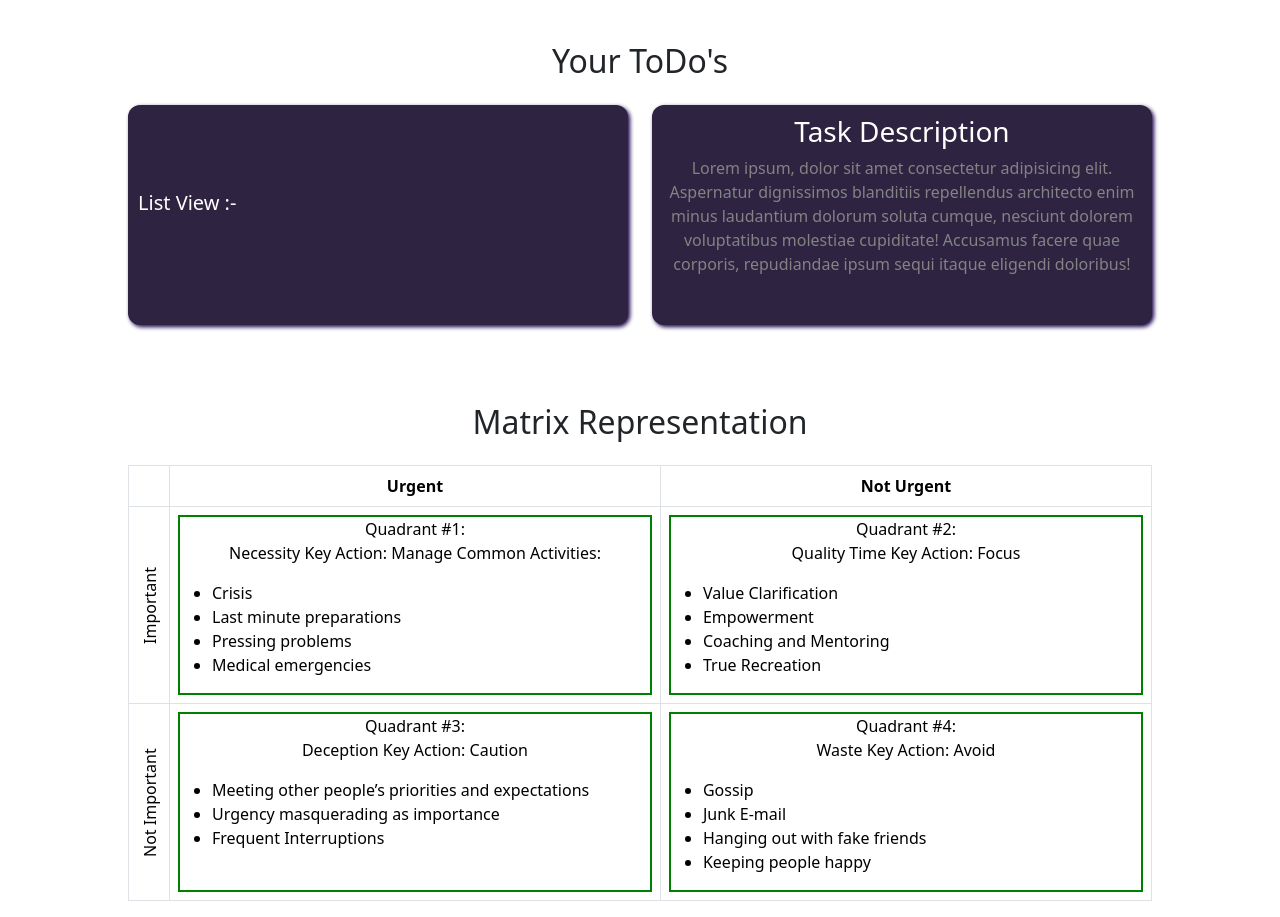
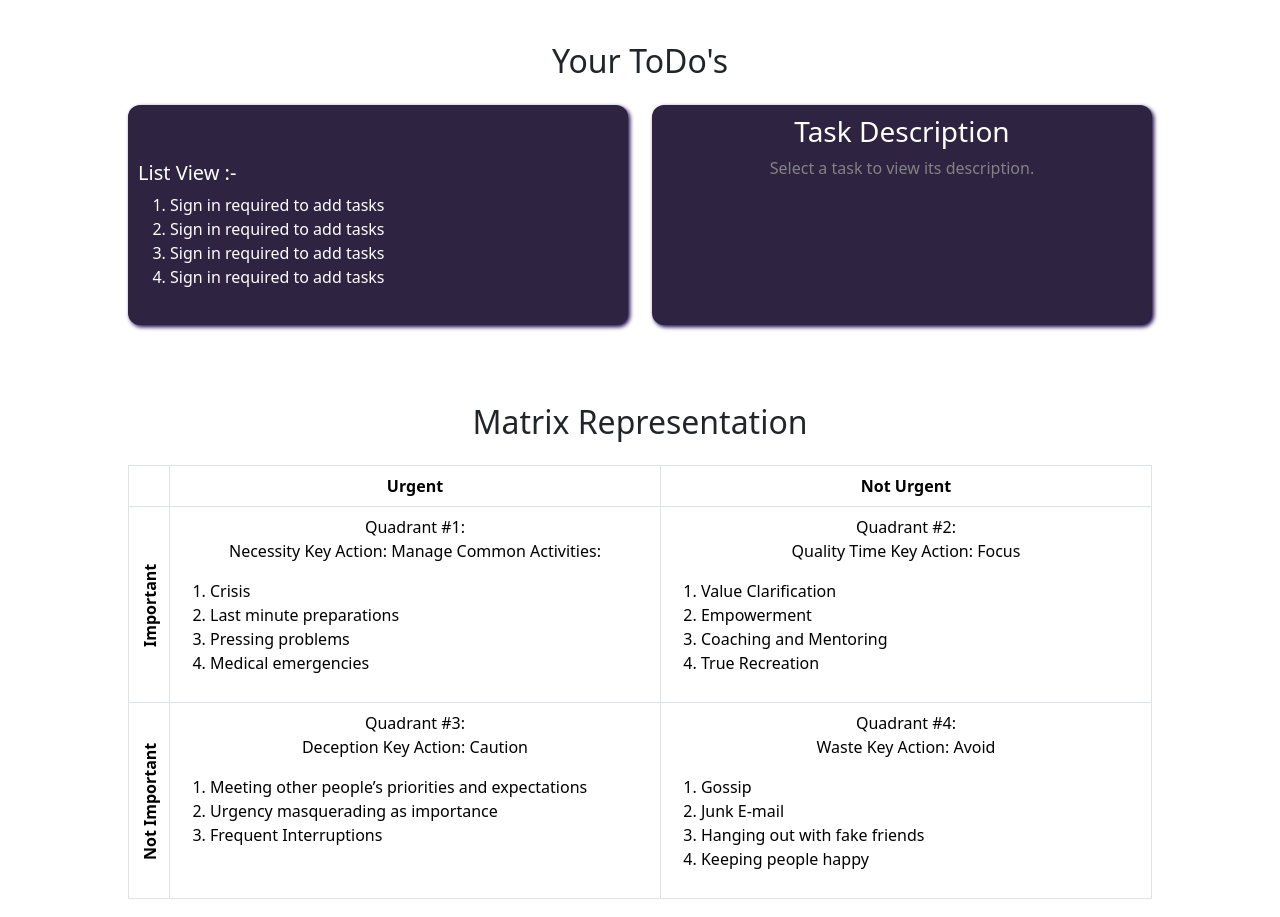
Before and after one commit to StarKBhaviN/Optimised_Time_Management, a React (Create React App) app in the folder frontend/: page / in a window 1280 px wide. Shown: the part 1136-2053 px from the top of the page. Built offline with nearby package versions, Linux system fonts and the light colour scheme.

Commit message:
App Ready

```diff
--- a/frontend/src/Components/Home.js
+++ b/frontend/src/Components/Home.js
@@ -27,7 +27,6 @@ function Home() {
       <Intro a_token={token} auth_token_id={authToken} />
       <About a_token={token} auth_token_id={authToken} />
       <TaskAddView a_token={token} auth_token_id={authToken} />
-      <TaskRepresentations a_token={token} auth_token_id={authToken} />
     </>
   )
 }
--- a/frontend/src/Components/TaskAddView.js
+++ b/frontend/src/Components/TaskAddView.js
@@ -6,7 +6,8 @@ import Modal from 'react-bootstrap/Modal';
 import axios from "axios"
 import { useFormik } from 'formik';
 import { toast } from 'react-toastify';
-import { useNavigate } from "react-router-dom";
+import { taskAddSchema } from "../validation_schema";
+import TaskRepresentations from "./TaskRepresentations";
 
 const initialValues = {
   Title: "",
@@ -17,25 +18,27 @@ const initialValues = {
 }
 
 function TaskAddView({ auth_token_id }) {
-  const navigate = useNavigate();
-
   const [tokenFound, setTokenFound] = useState(false);
   const [show, setShow] = useState(false);
+  const [selectedTask, setSelectedTask] = useState(null);
 
   const handleClose = () => setShow(false);
   const handleShow = () => setShow(true);
-
 
   useEffect(() => {
     const token = localStorage.getItem("OTM_Token");
     setTokenFound(!!token);
   }, []);
 
-  console.log(tokenFound)
+  const handleTaskClick = (task) => {
+    setSelectedTask(task); // Update selectedTask state when a task is clicked
+  };
 
+  const [taskAddBtn, setTaskAddBtn] = useState(false)
 
   const { values, errors, handleBlur, handleChange, handleSubmit } = useFormik({
     initialValues: initialValues,
+    validationSchema: taskAddSchema,
     onSubmit: async (values, action) => {
       try {
         const response = await axios.post(
@@ -54,11 +57,12 @@ function TaskAddView({ auth_token_id }) {
           }
         );
 
-        console.log(response);
         if (response) {
           toast.success("Task Added Successfully!!!", {
             position: "bottom-left",
           });
+
+          setTaskAddBtn(true)
         }
       } catch (error) {
         console.error("Error occurred:", error.response.data.error);
@@ -71,11 +75,22 @@ function TaskAddView({ auth_token_id }) {
     },
   });
 
+  const errorMessage = Object.values(errors)
+
+  const showToastMessage = () => {
+    errorMessage.map((er) => {
+      toast.warning(`${er}`, {
+        position: "bottom-left"
+      })
+    })
+    handleClose()
+  };
+
+
   const [getData, setDatas] = useState([]);
 
   const datas = async () => {
     try {
-      console.log("Running this function");
       const response = await axios.get(
         "http://127.0.0.1:5000/api/tasks/get_all_tasks",
         {
@@ -84,8 +99,6 @@ function TaskAddView({ auth_token_id }) {
           },
         }
       );
-
-      console.log(response.data);
 
       setDatas(response.data);
     } catch (error) {
@@ -100,7 +113,8 @@ function TaskAddView({ auth_token_id }) {
     if (token) {
       datas();
     }
-  }, [tokenFound, getData]);
+    setTaskAddBtn(false)
+  }, [taskAddBtn, auth_token_id]);
 
   return (
     <>
@@ -118,23 +132,35 @@ function TaskAddView({ auth_token_id }) {
             }}
           >
             <div className="tasks">
-              {tokenFound && (
-                <Button variant="primary" onClick={handleShow}>
+              <div style={{ display: "flex", flexDirection: "column", alignItems: "flex-start", position: "sticky" }}>
+
+                <Button className="btnAddTask mb-2" variant="primary" style={{ visibility: tokenFound ? "visible" : "hidden" }} onClick={handleShow}>
                   Add Task
                 </Button>
-              )}
-              <h5>List View :-</h5>
-              <div className="allTasks">
+
+                <h5>List View :-</h5>
+              </div>
+              <div className="allTasks" style={{ overflowY: "scroll", width: "100%" }}>
                 <ol className="text-start">
-                  {getData !== undefined &&
-                    getData.map((task, index) => (
-                      <li key={index}>
-                        {task.Title}
-                        {/* {tokenFound && (
+                  {
+                    tokenFound ?
+                      getData.map((task, index) => (
+                        <li className="dynamicLi" key={index} onClick={() => handleTaskClick(task)}>
+                          {task.Title}
+                          {/* {tokenFound && (
                           <FontAwesomeIcon icon={faTrash} className="ms-2" />
                         )} */}
-                      </li>
-                    ))}
+                        </li>
+                      )) :
+                      (
+                        <>
+                          <li>Sign in required to add tasks</li>
+                          <li>Sign in required to add tasks</li>
+                          <li>Sign in required to add tasks</li>
+                          <li>Sign in required to add tasks</li>
+                        </>
+                      )
+                  }
                 </ol>
               </div>
             </div>
@@ -142,9 +168,7 @@ function TaskAddView({ auth_token_id }) {
             <div className="aboutTask">
               <h3>Task Description</h3>
               <p style={{ color: "rgb(131,131,131)" }}>
-                {tokenFound
-                  ? `"Task description when token is found"`
-                  : "Lorem ipsum, dolor sit amet consectetur adipisicing elit. Aspernatur dignissimos blanditiis repellendus architecto enim minus laudantium dolorum soluta cumque, nesciunt dolorem voluptatibus molestiae cupiditate! Accusamus facere quae corporis, repudiandae ipsum sequi itaque eligendi doloribus!"}
+                {selectedTask ? selectedTask.Description : "Select a task to view its description."}
               </p>
             </div>
           </div>
@@ -187,10 +211,9 @@ function TaskAddView({ auth_token_id }) {
                       <input
                         type="checkbox"
                         name="Urgency"
-                        value={values.Urgency}
+                        checked={values.Urgency}
                         onChange={handleChange}
                         onBlur={handleBlur}
-                        defaultValue={false}
                       />
                     </div>
                     <div className="box2">
@@ -198,17 +221,15 @@ function TaskAddView({ auth_token_id }) {
                       <input
                         type="checkbox"
                         name="Importance"
-                        value={values.Importance}
+                        checked={values.Importance}
                         onChange={handleChange}
                         onBlur={handleBlur}
-                        defaultValue={false}
                       />
                     </div>
                   </div>
 
                   <div className="input-desc">
                     <label>Description: </label>
-                    <input type="text" />
                     <input
                       type="text"
                       name="Description"
@@ -224,13 +245,15 @@ function TaskAddView({ auth_token_id }) {
               <Button variant="secondary" onClick={handleClose}>
                 Close
               </Button>
-              <Button variant="primary" type="submit" onClick={handleClose}>
+              <Button variant="primary" type="submit" onClick={showToastMessage}>
                 Save Changes
               </Button>
             </Modal.Footer>
           </Form>
         </Modal>
       </div>
+
+      <TaskRepresentations taskData={getData} />
     </>
   );
 }
--- a/frontend/src/Components/TaskRepresentations.js
+++ b/frontend/src/Components/TaskRepresentations.js
@@ -1,35 +1,9 @@
-import { React, useEffect, useState } from 'react'
+import { React } from 'react'
 import "../Styles/TaskRepresentation.css"
 import Table from 'react-bootstrap/Table';
-import axios from 'axios';
 
-function TaskRepresentations({ a_token, auth_token_id }) {
-    const [tokenFound, setTokenFound] = useState(false);
-    const [taskData, setTaskData] = useState(null);
+function TaskRepresentations({ taskData }) {
 
-    useEffect(() => {
-        const token = localStorage.getItem('OTM_Token');
-        setTokenFound(!!token);
-
-        if (token) {
-            const fetchData = async () => {
-                try {
-                    const response = await axios.get("http://127.0.0.1:5000/api/tasks/get_all_tasks", {
-                        headers: {
-                            Authorization: `Bearer ${auth_token_id}`
-                        }
-                    })
-                    setTaskData(response.data);
-                } catch (error) {
-                    console.error('Error fetching task data:', error);
-                }
-            };
-
-            fetchData();
-        }
-    }, [a_token, auth_token_id]);
-
-    console.log(taskData)
     return (
         <>
             <div className="task_main">
@@ -46,61 +20,133 @@ function TaskRepresentations({ a_token, auth_token_id }) {
                         </thead>
                         <tbody>
                             <tr>
-                                <td style={{ writingMode: "vertical-rl", transform: "rotate(180deg)" }}>Important</td>
+                                <td style={{ writingMode: "vertical-rl", transform: "rotate(180deg)", fontWeight: "700" }}>Important</td>
                                 <td>
                                     <div className="urg_imp tblDivs">
                                         <p>Quadrant #1:<br />Necessity Key Action: Manage Common Activities:</p>
 
-                                        <ul className="text-start">
+                                        <div className="listViewInner">
+
+                                            <ol className="text-start">
+                                                {
+                                                    taskData.length !== 0 ?
+                                                        taskData
+                                                            .filter(task => task.Urgency === true && task.Importance === true)
+                                                            .map((task, index) => (
+                                                                <li key={index}>
+                                                                    {task.Title}
+                                                                </li>
+                                                            )) :
+                                                        (
+                                                            <>
                                                                 <li>Crisis</li>
                                                                 <li>Last minute preparations</li>
                                                                 <li>Pressing problems</li>
                                                                 <li>Medical emergencies</li>
-                                        </ul>
+                                                            </>
+                                                        )
+                                                }
+                                            </ol>
+                                        </div>
                                     </div>
                                 </td>
                                 <td>
                                     <div className="nurg_imp tblDivs">
                                         <p>Quadrant #2:<br />Quality Time Key Action: Focus</p>
-                                        <ul className="text-start">
+
+                                        <div className="listViewInner">
+
+                                            <ol className="text-start">
+                                                {
+                                                    taskData.length !== 0 ?
+                                                        taskData
+                                                            .filter(task => task.Urgency === false && task.Importance === true)
+                                                            .map((task, index) => (
+                                                                <li key={index}>
+                                                                    {task.Title}
+                                                                </li>
+                                                            )) :
+                                                        (
+                                                            <>
                                                                 <li>Value Clarification</li>
                                                                 <li>Empowerment</li>
                                                                 <li>Coaching  and Mentoring</li>
                                                                 <li>True Recreation</li>
-                                        </ul>
+                                                            </>
+                                                        )
+                                                }
+
+                                            </ol>
+                                        </div>
                                     </div>
                                 </td>
                             </tr>
                             <tr>
-                                <td style={{ writingMode: "vertical-rl", transform: "rotate(180deg)" }}>Not Important</td>
+                                <td style={{ writingMode: "vertical-rl", transform: "rotate(180deg)", fontWeight: "700" }}>Not Important</td>
                                 <td>
                                     <div className="urg_nimp tblDivs">
                                         <p>Quadrant #3:<br />Deception Key Action: Caution</p>
 
-                                        <ul className="text-start">
+                                        <div className="listViewInner">
+
+                                            <ol className="text-start">
+                                                {
+                                                    taskData.length !== 0 ?
+                                                        taskData
+                                                            .filter(task => task.Urgency === true && task.Importance === false)
+                                                            .map((task, index) => (
+                                                                <li key={index}>
+                                                                    {task.Title}
+                                                                </li>
+                                                            )) :
+                                                        (
+                                                            <>
                                                                 <li>Meeting other people’s priorities and expectations</li>
                                                                 <li>Urgency masquerading as importance</li>
                                                                 <li>Frequent Interruptions</li>
-                                        </ul>
+                                                            </>
+                                                        )
+                                                }
+
+                                            </ol>
+                                        </div>
                                     </div>
                                 </td>
                                 <td>
                                     <div className="urg_nimp tblDivs">
                                         <p>Quadrant #4:<br />Waste Key Action: Avoid</p>
 
-                                        <ul className="text-start">
+                                        <div className='listViewInner'>
+
+                                            <ol className="text-start">
+                                                {
+                                                    taskData.length !== 0 ?
+                                                        taskData
+                                                            .filter(task => task.Urgency === false && task.Importance === false)
+                                                            .map((task, index) => (
+                                                                <li key={index}>
+                                                                    {task.Title}
+                                                                </li>
+                                                            )) :
+                                                        (
+                                                            <>
                                                                 <li>Gossip</li>
                                                                 <li>Junk E-mail</li>
                                                                 <li>Hanging out with fake friends</li>
                                                                 <li>Keeping people happy</li>
-                                        </ul>
+                                                            </>
+                                                        )
+                                                }
+
+                                            </ol>
+                                        </div>
                                     </div>
                                 </td>
                             </tr>
                         </tbody>
                     </Table>
                 </div>
-            </div>
+            </div >
         </>
     )
 }
--- a/frontend/src/Styles/About.css
+++ b/frontend/src/Styles/About.css
@@ -5,6 +5,7 @@
   flex-direction: column;
   align-items: center;
   justify-content: center;
+  z-index: -1;
 }
 
 .setWidth {
--- a/frontend/src/Styles/Intro.css
+++ b/frontend/src/Styles/Intro.css
@@ -4,6 +4,7 @@
     border: 0px solid blue;
     width: 100%;
     height: 50%;
+    z-index: -1;
 }
 
 .curveDesign{
--- a/frontend/src/Styles/Navbar.css
+++ b/frontend/src/Styles/Navbar.css
@@ -5,7 +5,7 @@
   display: flex;
   align-items: center;
   justify-content: center;
-  z-index: 1000;
+  /* z-index: -1; */
   border: 0px solid red;
 }
 
@@ -21,7 +21,7 @@ a{
   border-radius: 16px;
   height: 46px;
   width: 450px;
-  z-index: 100;
+  z-index: 1000;
   border: 0px solid red;
 }
 
--- a/frontend/src/Styles/TaskRepresentation.css
+++ b/frontend/src/Styles/TaskRepresentation.css
@@ -1,4 +1,4 @@
-.task_main{
+.task_main {
   border: 0cap solid red;
   display: flex;
   flex-direction: column;
@@ -6,12 +6,17 @@
   justify-content: center;
 }
 
-
-.tblDivs{
-    border: 2px solid green;
-    min-height: 180px;
+.tblDivs {
+  border: 0px solid green;
+  max-height: 180px;
+  /* overflow-y: scroll; */
 }
 
-.areaSetter{
+.listViewInner {
+  height: 115px;
+  overflow-y: scroll;
+}
+
+.areaSetter {
   width: 80%;
 }
--- a/frontend/src/Styles/taskAddViewOuter.css
+++ b/frontend/src/Styles/taskAddViewOuter.css
@@ -13,11 +13,19 @@
   align-items: center;
 }
 
+.dynamicLi:hover{
+  cursor: pointer;
+}
+
+.btnAddTask {
+  border: 2px solid red;
+}
+
 .tasks {
   display: flex;
   flex-direction: column;
   align-items: flex-start;
-  justify-content: center;
+  /* justify-content: center; */
   width: 500px;
   height: 220px;
   padding: 10px;
@@ -26,6 +34,28 @@
   border-radius: 12px;
   background-color: rgb(46, 35, 65);
   box-shadow: 2px 2px 4px rgb(23, 2, 74);
+}
+
+::-webkit-scrollbar {
+  width: 5px;
+  height: 5px;
+}
+
+::-webkit-scrollbar-track {
+  -webkit-box-shadow: inset 0 0 6px rgba(93, 125, 189, 0.3);
+  -webkit-border-radius: 10px;
+  border-radius: 10px;
+}
+
+::-webkit-scrollbar-thumb {
+  -webkit-border-radius: 10px;
+  border-radius: 10px;
+  background: rgba(44, 65, 104, 0.3);
+  -webkit-box-shadow: inset 0 0 6px rgba(0, 0, 0, 0.5);
+}
+
+::-webkit-scrollbar-thumb:window-inactive {
+  background: rgba(10, 181, 146, 0.3);
 }
 
 .aboutTask {
@@ -49,7 +79,6 @@
 }
 
 .task {
-
   /* color: rgb(122, 9, 176); */
   font-size: large;
 }
```
Also changed, not shown: frontend/src/validation_schema/index.js (+7 -10 lines), 1 other file (tests, documents, lock files or other folders). Lines whose indentation alone changed are shown as unchanged.
